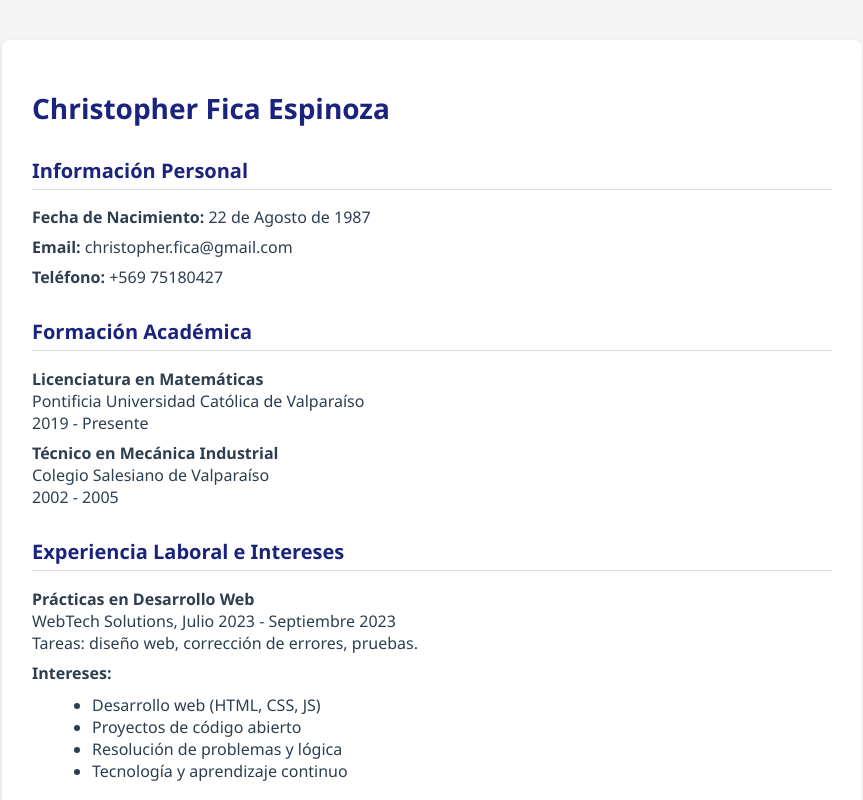
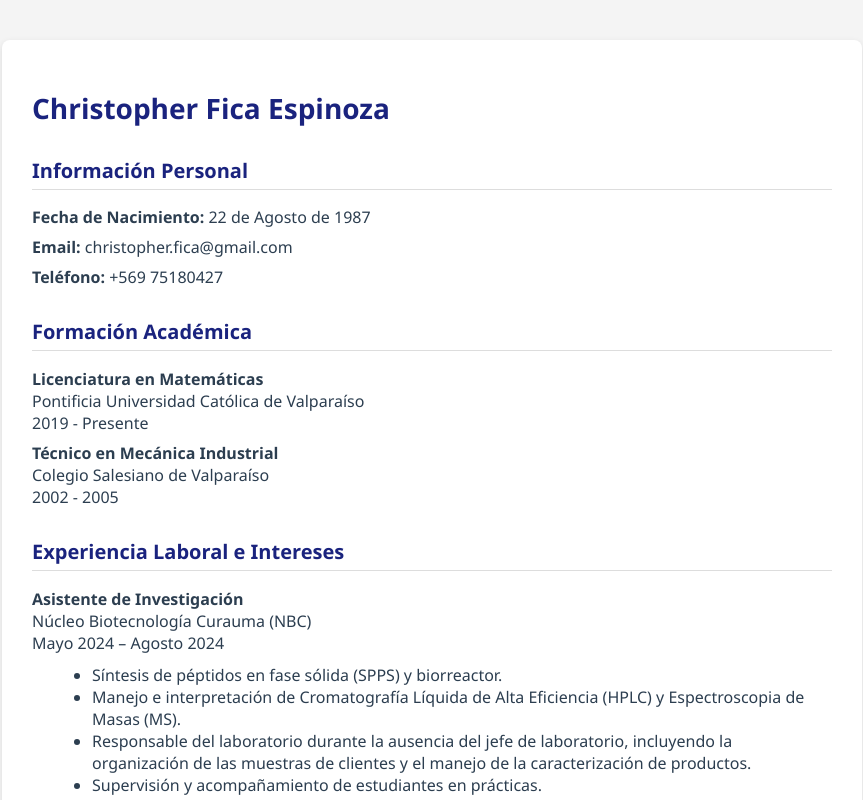
Before and after one commit to christophgato/christophgato.github.io, a plain HTML site: page index.html in a window 1280 px wide. Shown: the top 800 px of the page, without its empty margins (208-1071 px from the left). Drawn offline with Linux system fonts and the light colour scheme.

Commit message:
Update index.html

```diff
--- a/index.html
+++ b/index.html
@@ -74,6 +74,24 @@
 
     <!-- Experiencia e Intereses -->
     <h2>Experiencia Laboral e Intereses</h2>
+    <p><strong>Asistente de Investigación</strong><br>
+    <span class="institucion">Núcleo Biotecnología Curauma (NBC)</span><br>
+    <span class="fecha">Mayo 2024 – Agosto 2024</span></p>
+
+    <ul>
+      <li>Síntesis de péptidos en fase sólida (SPPS) y biorreactor.</li>
+      <li>Manejo e interpretación de Cromatografía Líquida de Alta Eficiencia (HPLC) y Espectroscopia de Masas (MS).</li>
+      <li>Responsable del laboratorio durante la ausencia del jefe de laboratorio, incluyendo la organización de las muestras de clientes y el manejo de la caracterización de productos.</li>
+      <li>Supervisión y acompañamiento de estudiantes en prácticas.</li>
+    </ul>
+
+
+
+
+
+
+
+
     <p><strong>Prácticas en Desarrollo Web</strong><br>
     WebTech Solutions, Julio 2023 - Septiembre 2023<br>
     Tareas: diseño web, corrección de errores, pruebas.</p>
```
